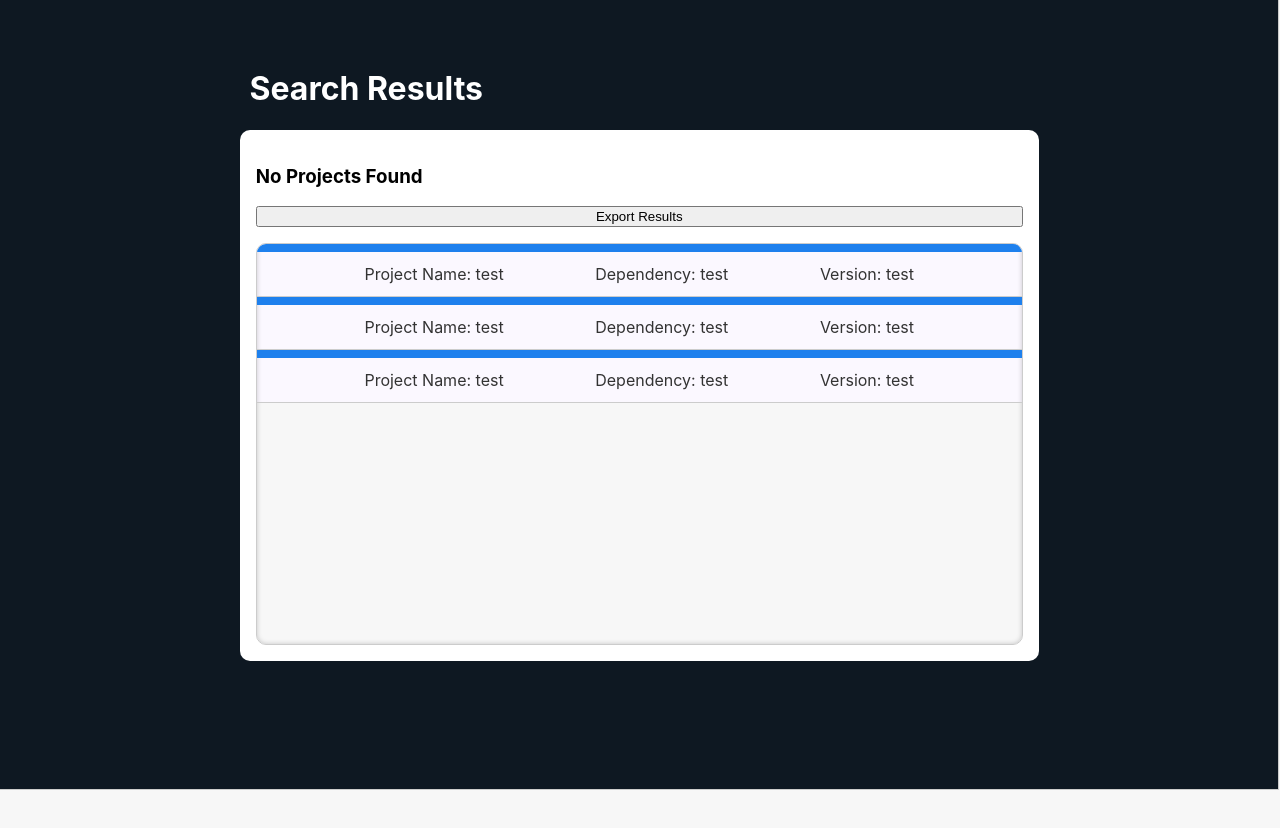
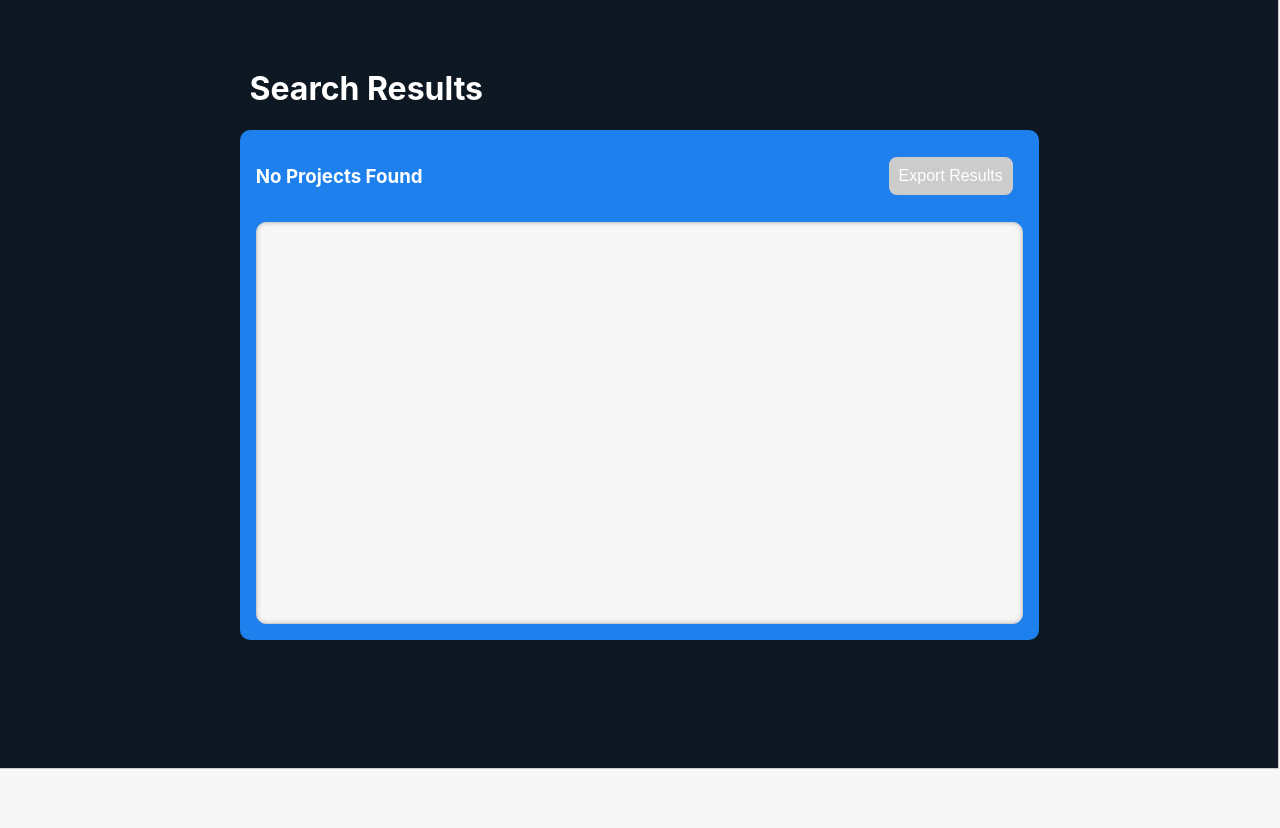
Before and after one commit to KevinGit9/Dependency-Search, a React (Create React App) app in the folder frontend/: page /search in a window 1280 px wide. Shown: the part 760-1588 px from the top of the page. Built offline with nearby package versions, Linux system fonts and the light colour scheme.

Commit message:
finished exporting (has an artificial loading bar)

```diff
--- a/frontend/src/components/ExportButton.css
+++ b/frontend/src/components/ExportButton.css
@@ -24,18 +24,19 @@
 }
 
 .exportButton {
-    background-color: #007bff;
+    background-color: #0E1822;
     color: #fff;
     border: none;
     outline: none;
     padding: 10px;
     font-size: 16px;
+    border-radius: 8px;
     cursor: pointer;
     transition: background-color 0.3s;
 }
 
 .exportButton:hover {
-    background-color: #0056b3;
+    background-color: #18293a;
 }
 
 .exportButton:disabled {
--- a/frontend/src/components/ResultsBox.css
+++ b/frontend/src/components/ResultsBox.css
@@ -21,11 +21,20 @@
 
 .resultsBorder {
     padding: 16px;
-    background-color: white;
+    background-color: #1E80ED;
+    color: white;
     width: 60%;
     display: flex;
     flex-direction: column;
     border-radius: 10px;
+}
+
+.resultsBorderHeader {
+    display: flex;
+    flex-direction: row;
+    align-items: center;
+    justify-content: space-between;
+    padding-right: 10px;
 }
 
 .resultsPanel {
--- a/frontend/src/components/ResultsBox.tsx
+++ b/frontend/src/components/ResultsBox.tsx
@@ -1,6 +1,7 @@
 import React from "react";
 import SearchResult from "./SearchResult";
 import "./ResultsBox.css";
+import ExportButton from "./ExportButton";
 
 interface ResultsBoxProps {
     searchResults: any[][];
@@ -14,10 +15,8 @@ function ResultsBox(props: ResultsBoxProps) {
         const formattedDate = currentDate.toISOString().split("T")[0];
         const formattedTime = currentDate.toTimeString().split(" ")[0].replace(/:/g, "-");
 
-        // Convert searchResults to CSV format or any other desired format
+        // Convert searchResults to CSV format
         const csvData = convertToCSV(props.searchResults);
-
-        // Create a Blob from the CSV data
         const blob = new Blob([csvData], { type: 'text/csv' });
 
         // Create a download link and trigger the download
@@ -39,13 +38,13 @@ function ResultsBox(props: ResultsBoxProps) {
         <div className="resultsBoxPanel">
             <h1> Search Results </h1>
             <div className="resultsBorder">
-                {resultsCount > 0 ?
-                    (<h3> {resultsCount} Projects Found </h3>)
-                    :
-                    (<h3> No Projects Found </h3>)}
-
-                    <button onClick={handleExport}>Export Results</button>
-
+                <div className="resultsBorderHeader">
+                    {resultsCount > 0 ?
+                        (<h3> {resultsCount} Projects Found </h3>)
+                        :
+                        (<h3> No Projects Found </h3>)}
+                    <ExportButton onClick={handleExport} disabled={resultsCount === 0} />
+                </div>
                 <div className="resultsPanel">
                     <div>
                         {props.searchResults.map((innerArray, index) => (
@@ -59,9 +58,6 @@ function ResultsBox(props: ResultsBoxProps) {
                             </div>
                         ))}
                     </div>
-                    <SearchResult projectName="test" dependency="test" version="test"/>
-                    <SearchResult projectName="test" dependency="test" version="test"/>
-                    <SearchResult projectName="test" dependency="test" version="test"/>
                 </div>
             </div>
         </div>
```
